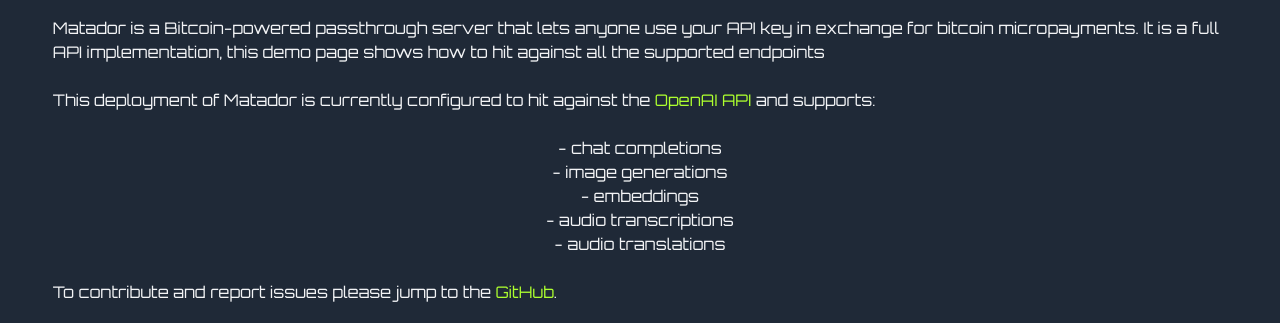
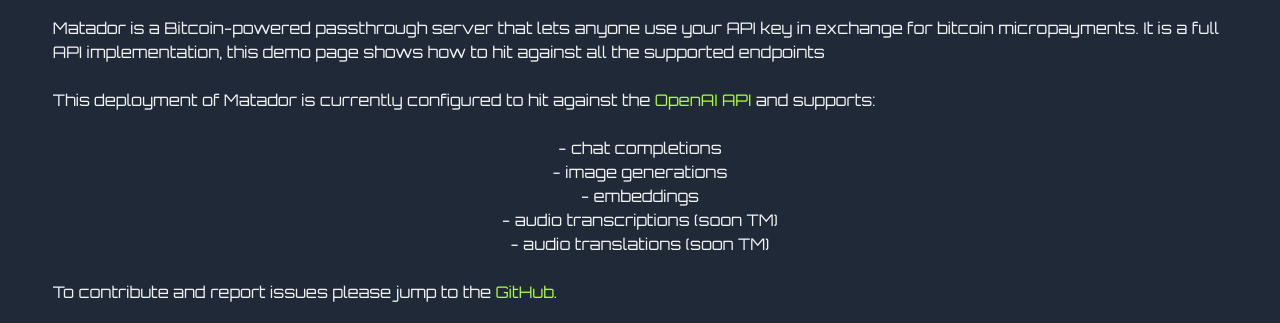
Before and after one commit to Kodylow/matador-old, a plain HTML site: page static/index.html in a window 1280 px wide. Shown: the part 104-427 px from the top of the page. Drawn offline with nearby package versions, Linux system fonts and the light colour scheme.

Commit message:
soon tm on audio

```diff
--- a/static/index.html
+++ b/static/index.html
@@ -79,8 +79,8 @@
         <li>- chat completions</li>
         <li>- image generations</li>
         <li>- embeddings</li>
-        <li>- audio transcriptions</li>
-        <li>- audio translations</li>
+        <li>- audio transcriptions (soon TM)</li>
+        <li>- audio translations (soon TM)</li>
       </ol>
     </div>
     <br>
```
